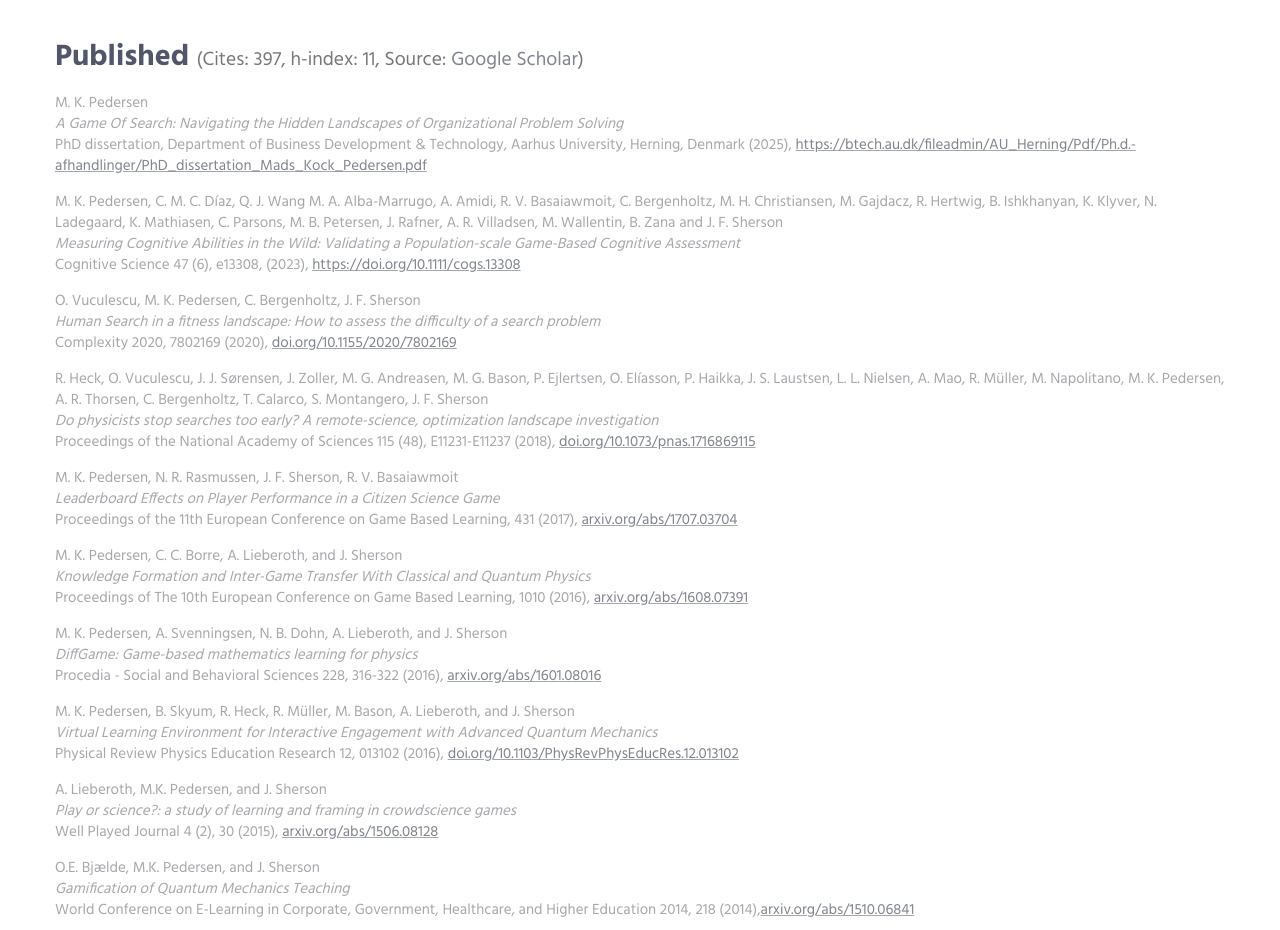
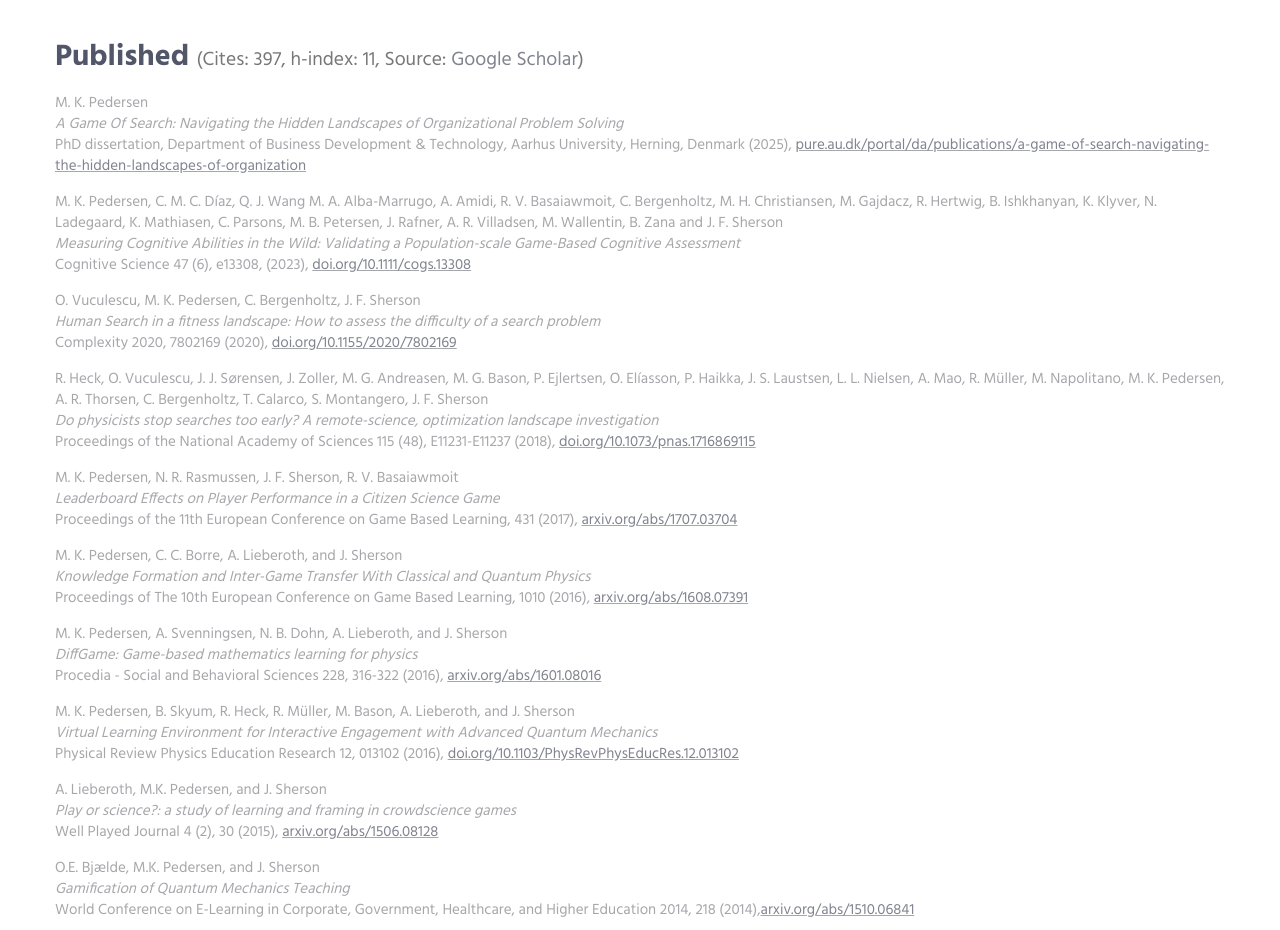
Before and after one commit to madskock/madskock.github.io, a plain HTML site: page index.html in a window 1280 px wide. Shown: the part 3020-3950 px from the top of the page. Drawn offline with Linux system fonts and the light colour scheme.

Commit message:
Updated link to PhD Dissertation

```diff
--- a/index.html
+++ b/index.html
@@ -323,13 +323,13 @@
 
 					<p>M. K. Pedersen<br>
 					<i>A Game Of Search: Navigating the Hidden Landscapes of Organizational Problem Solving</i><br>
-					PhD dissertation, Department of Business Development & Technology, Aarhus University, Herning, Denmark (2025), <u><a href="https://btech.au.dk/fileadmin/AU_Herning/Pdf/Ph.d.-afhandlinger/PhD_dissertation_Mads_Kock_Pedersen.pdf">https://btech.au.dk/fileadmin/AU_Herning/Pdf/Ph.d.-afhandlinger/PhD_dissertation_Mads_Kock_Pedersen.pdf</a></u>
+					PhD dissertation, Department of Business Development & Technology, Aarhus University, Herning, Denmark (2025), <u><a href="https://pure.au.dk/portal/da/publications/a-game-of-search-navigating-the-hidden-landscapes-of-organization">pure.au.dk/portal/da/publications/a-game-of-search-navigating-the-hidden-landscapes-of-organization</a></u>
 
 
 					</p>
 					<p>M. K. Pedersen, C. M. C. Díaz, Q. J. Wang M. A. Alba-Marrugo, A. Amidi, R. V. Basaiawmoit, C. Bergenholtz, M. H. Christiansen, M. Gajdacz, R. Hertwig, B. Ishkhanyan, K. Klyver, N. Ladegaard, K. Mathiasen, C. Parsons, M. B. Petersen, J. Rafner, A. R. Villadsen, M. Wallentin, B. Zana and J. F. Sherson<br>
 					<i>Measuring Cognitive Abilities in the Wild: Validating a Population-scale Game-Based Cognitive Assessment</i><br>
-					Cognitive Science 47 (6), e13308, (2023), <u><a href="https://doi.org/10.1111/cogs.13308">https://doi.org/10.1111/cogs.13308</a></u>
+					Cognitive Science 47 (6), e13308, (2023), <u><a href="https://doi.org/10.1111/cogs.13308">doi.org/10.1111/cogs.13308</a></u>
 					</p>
 					<p>O. Vuculescu, M. K. Pedersen, C. Bergenholtz, J. F. Sherson<br>
 					<i>Human Search in a fitness landscape: How to assess the difficulty of a search problem</i><br>
```
